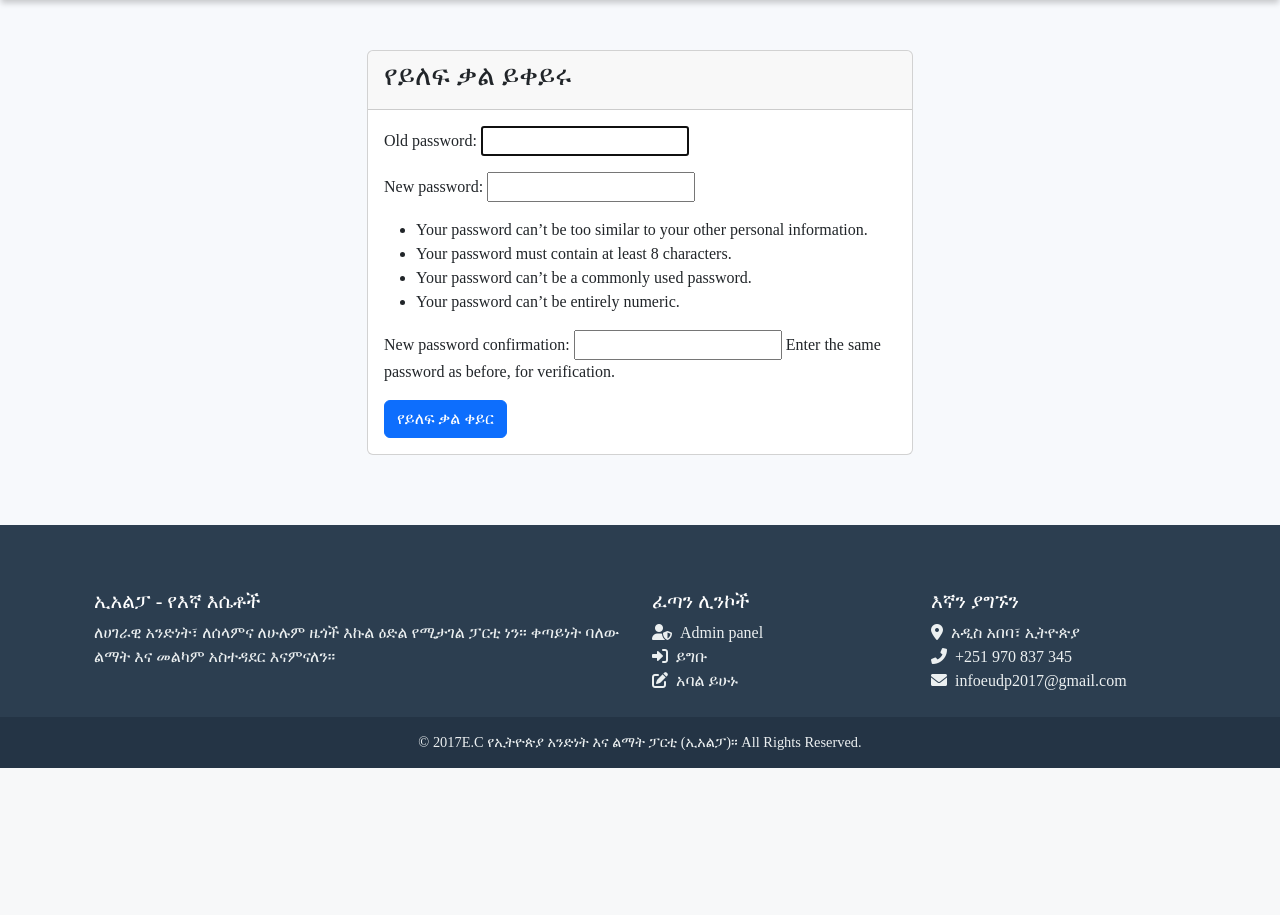
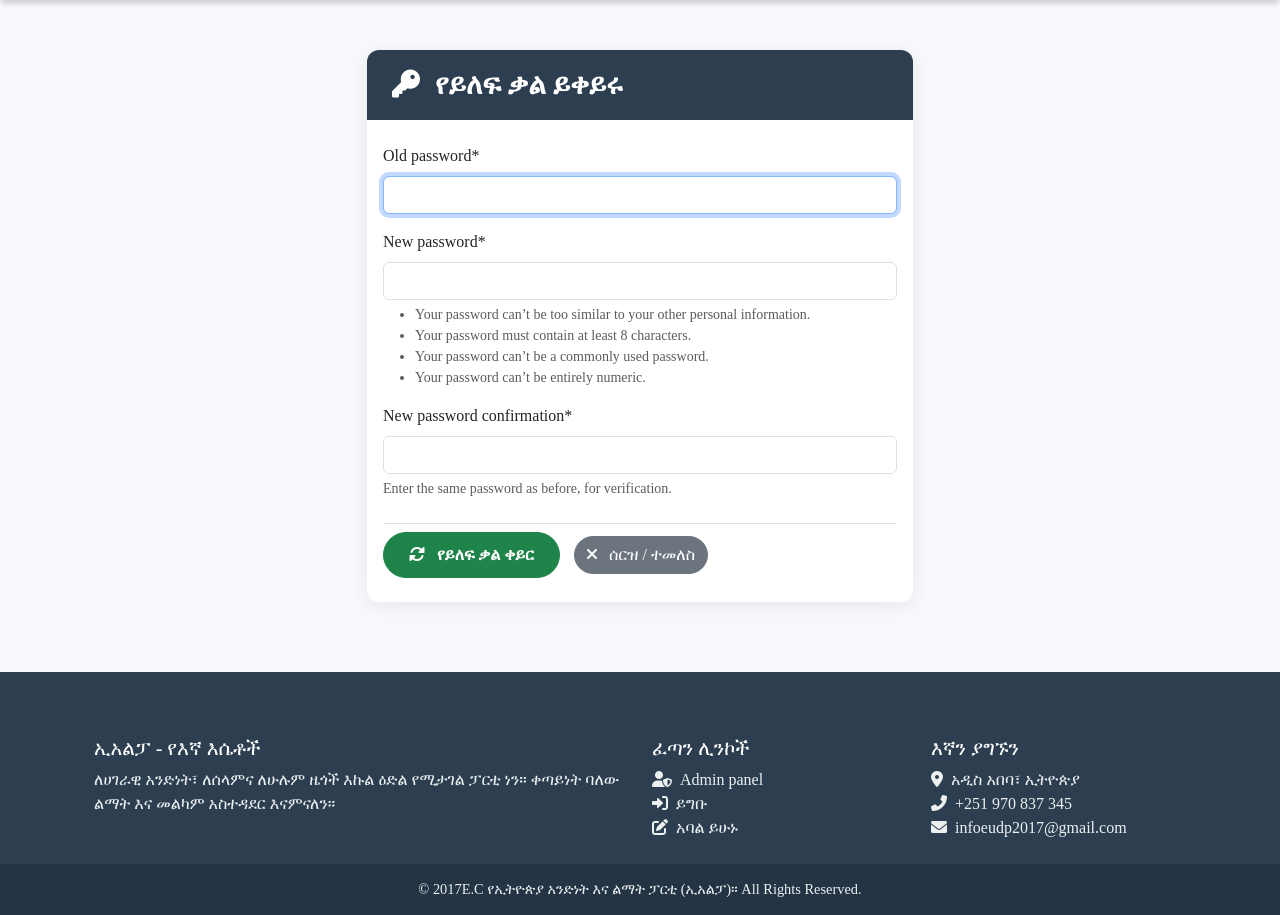
Before and after one commit to eudp-admin/eudp-members-Statistics, a Django app: page /admin/password_change/ in a window 1280 px wide. Shown: the part 70-985 px from the top of the page. Before the commit the page ends 838 px from the top, so only its background shows below. Run offline with Django 5.2, Linux system fonts and the light colour scheme; the visitor is signed in with stand-in values (Sample User, id 1); some libraries are stand-ins or nearby versions; some web fonts are replaced.

Commit message:
Update password_change_form.html

```diff
--- a/members/templates/registration/password_change_form.html
+++ b/members/templates/registration/password_change_form.html
@@ -1,17 +1,80 @@
 {% extends "members/base.html" %}
-
-{% block title %}የይለፍ ቃል ይቀይሩ{% endblock %}
+{% load crispy_forms_tags %} {% block title %}የይለፍ ቃል ይቀይሩ{% endblock %}
 
 {% block content %}
+<style>
+    /* ከቤዝ ቴምፕሌት ላይ ያሉትን ቀለሞች መጠቀም */
+    :root {
+        --party-dark-bg: #2c3e50; /* ለርዕስ እና ራስጌ */
+        --party-primary-color: #1e8449; /* አረንጓዴ (ለዋና አዝራር) */
+        --party-secondary-color: #176638;
+        --party-background: #f7f9fc;
+    }
+
+    /* አጠቃላይ የካርድ ዘይቤ */
+    .card-modern {
+        border: none;
+        border-radius: 12px;
+        box-shadow: 0 4px 20px rgba(0, 0, 0, 0.08);
+        overflow: hidden;
+    }
+
+    /* የካርድ ራስጌ ዘይቤ */
+    .card-header-styled {
+        background-color: var(--party-dark-bg);
+        color: white;
+        padding: 18px 25px;
+        font-weight: 600;
+        border-bottom: none;
+    }
+    .card-header-styled h3 {
+        margin-bottom: 0;
+        font-weight: 700;
+    }
+
+    /* የ'ይለፍ ቃል ቀይር' አዝራር */
+    .btn-submit {
+        background-color: var(--party-primary-color);
+        border-color: var(--party-primary-color);
+        color: white;
+        font-weight: bold;
+        padding: 10px 25px;
+        border-radius: 50px; /* ክብ ቅርጽ */
+        transition: background-color 0.3s ease;
+        margin-right: 10px;
+    }
+    .btn-submit:hover {
+        background-color: var(--party-secondary-color);
+        border-color: var(--party-secondary-color);
+    }
+
+    /* ፎርሙን በ crispy_forms_tags ሲጠቀሙ መለያዎችን ማስተካከል */
+    .form-group label {
+        font-weight: 600;
+        color: #34495e;
+    }
+</style>
+
 <div class="row justify-content-center">
     <div class="col-md-6">
-        <div class="card">
-            <div class="card-header"><h3>የይለፍ ቃል ይቀይሩ</h3></div>
-            <div class="card-body">
+        <div class="card card-modern">
+            <div class="card-header card-header-styled">
+                <h3 class="card-title"><i class="fas fa-key me-2"></i> የይለፍ ቃል ይቀይሩ</h3>
+            </div>
+            <div class="card-body py-4">
                 <form method="post">
                     {% csrf_token %}
-                    {{ form.as_p }}
-                    <button type="submit" class="btn btn-primary">የይለፍ ቃል ቀይር</button>
+                    {{ form|crispy }}
+
+                    <div class="mt-4 pt-2 border-top">
+                        <button type="submit" class="btn btn-submit">
+                            <i class="fas fa-sync-alt me-2"></i> የይለፍ ቃል ቀይር
+                        </button>
+
+                        <a href="{% url 'profile' %}" class="btn btn-cancel" style="background-color: #6c757d; border-color: #6c757d; color: white; border-radius: 50px;">
+                            <i class="fas fa-times me-2"></i> ሰርዝ / ተመለስ
+                        </a>
+                    </div>
                 </form>
             </div>
         </div>
```
